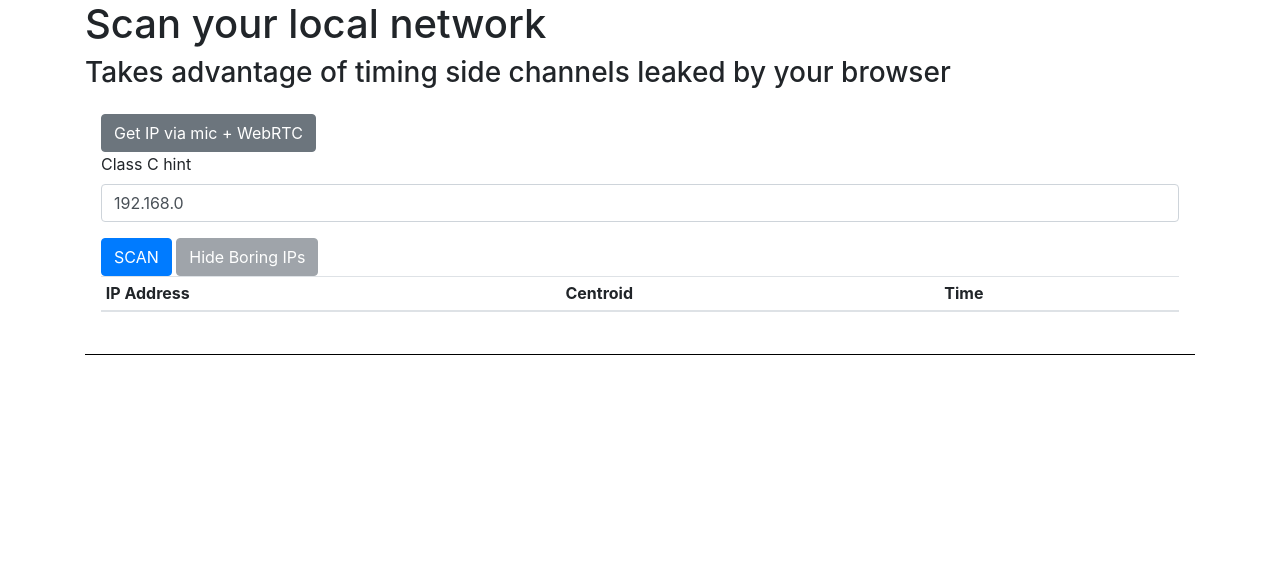
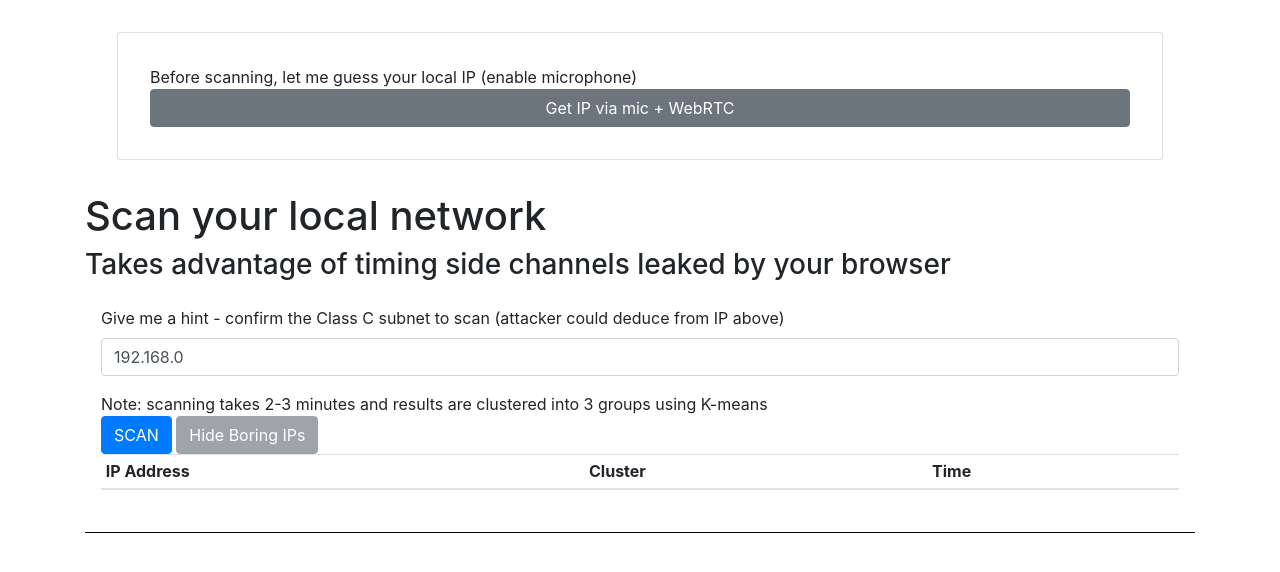
Before and after one commit to tomosaigon/tascbro, a plain HTML site: page scan.html in a window 1280 px wide. Drawn offline with nearby package versions, Linux system fonts and the light colour scheme.

Commit message:
write copy

```diff
--- a/scan.html
+++ b/scan.html
@@ -16,24 +16,33 @@
 
 <body>
     <div class="container">
+        <div class="card" style="
+        margin: 2em;
+        padding: 2em;
+    ">
+            <div>Before scanning, let me guess your local IP (enable microphone)</div>
+            <button id="ip-by-mic" type="button" class="btn btn-secondary" onclick="getLocalStream()">Get IP via mic +
+                WebRTC</button>
+            <span id="mic-ip"></span>
+        </div>
         <h1>Scan your local network</h1>
         <h3>Takes advantage of timing side channels leaked by your browser</h3>
 
         <form id="hint">
-            <button id="ip-by-mic" type="button" class="btn btn-secondary" onclick="getLocalStream()">Get IP via mic + WebRTC</button>
-            <span id="mic-ip"></span>
             <div class="form-group">
                 <!-- WebRTC / RTCPeerConnection method of local IP querying no longer works -->
-                <label>Class C hint</label>
-                <input id="subnet" type="text" class="form-control " placeholder="Enter /24 (3 octets)" value="192.168.0">
+                <label>Give me a hint - confirm the Class C subnet to scan (attacker could deduce from IP above)</label>
+                <input id="subnet" type="text" class="form-control " placeholder="Enter /24 (3 octets)"
+                    value="192.168.0">
             </div>
+            <div>Note: scanning takes 2-3 minutes and results are clustered into 3 groups using K-means</div>
             <button type="button" class="btn btn-primary" onclick="handleButton(this)">SCAN</button>
             <button type="button" class="btn btn-secondary" onclick="hideBoringIps()" disabled>Hide Boring IPs</button>
             <table id="hosts" class="table-hosts table table-sm">
                 <thead>
                     <tr>
                         <th>IP Address</th>
-                        <th>Centroid</th>
+                        <th>Cluster</th>
                         <th>Time</th>
                     </tr>
                 </thead>
```
Also changed, not shown: 1 other file.
